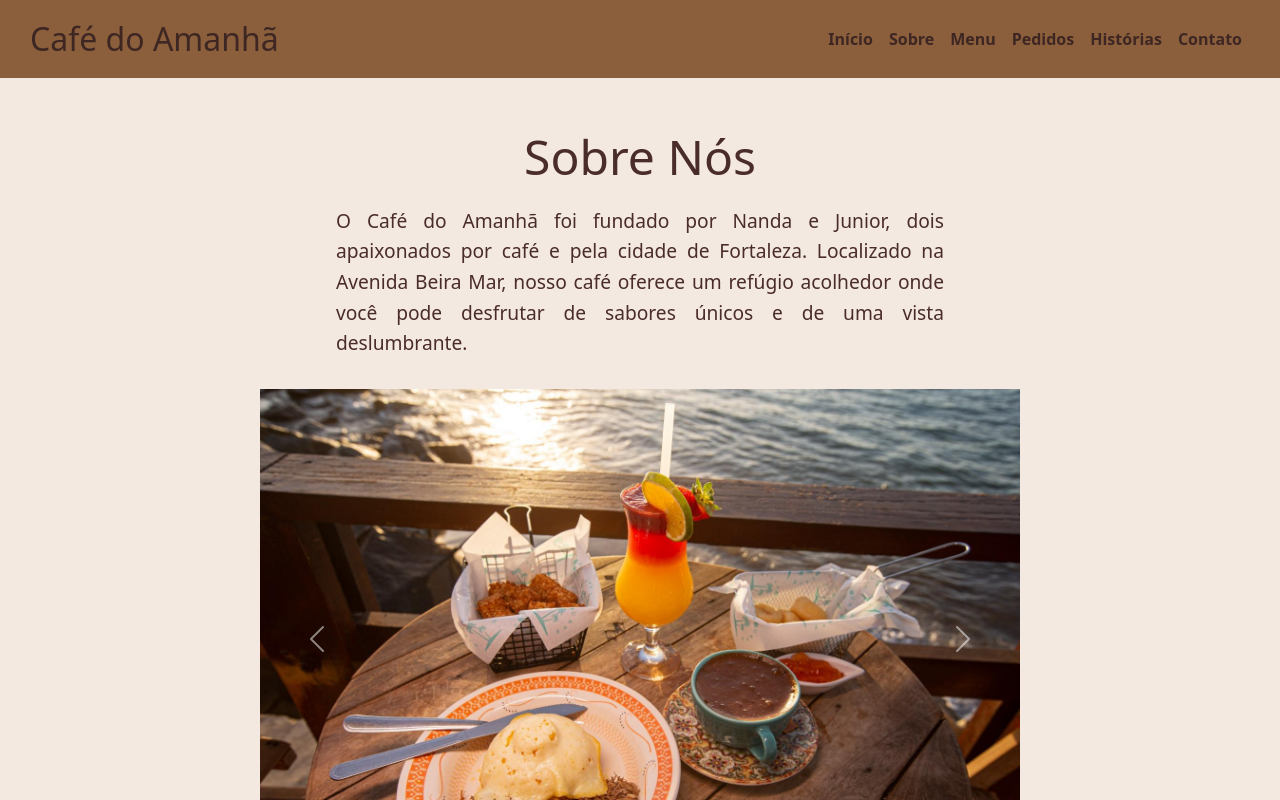
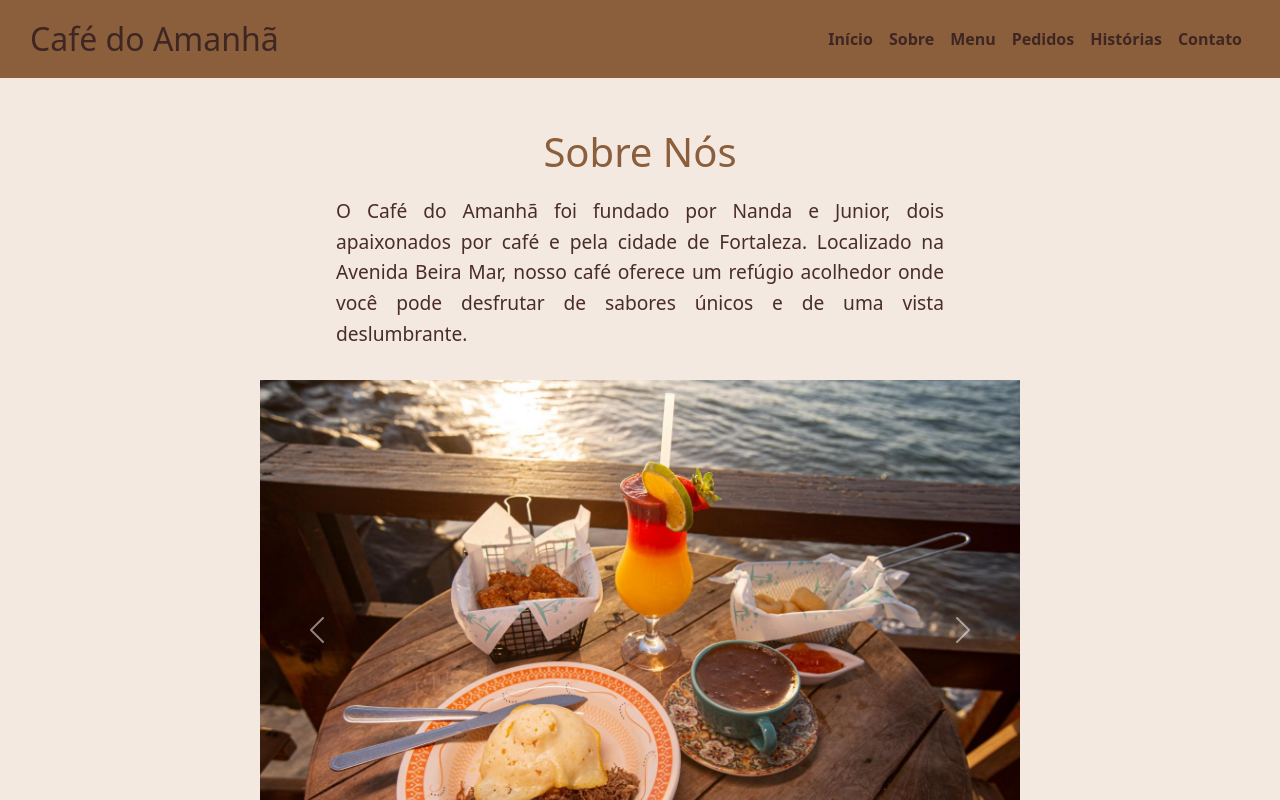
Before and after one commit to lucivandosousa/cafe-do-amanha, a React (Vite) app: page /sobre in a window 1280 px wide. Shown: the top 800 px of the page. Built offline with nearby package versions, Linux system fonts and the light colour scheme.

Commit message:
style: adjust styles

```diff
--- a/src/pages/About/About.css
+++ b/src/pages/About/About.css
@@ -11,7 +11,7 @@
   margin: 0 auto;
 }
 
-.about-section h1 {
+.about-section h2 {
   font-size: 2.5rem;
   margin-bottom: 20px;
   color: #8b5e3c;
@@ -22,20 +22,15 @@
   line-height: 1.6;
   margin-bottom: 30px;
   text-align: justify;
-  /* Texto justificado */
   margin-left: auto;
-  /* Centraliza o texto */
   margin-right: auto;
-  /* Centraliza o texto */
   max-width: 80%;
-  /* Limita a largura do texto */
 }
 
 .carousel {
   margin-top: 30px;
 }
 
-/* Ajuste para responsividade */
 @media (max-width: 768px) {
   .about-section h1 {
     font-size: 2rem;
@@ -44,6 +39,5 @@
   .about-section p {
     font-size: 1rem;
     max-width: 90%;
-    /* Ajusta a largura do texto no mobile */
   }
 }
--- a/src/pages/Stories/Stories.css
+++ b/src/pages/Stories/Stories.css
@@ -1,6 +1,6 @@
 .stories-section {
   padding: 50px 20px;
-  background-color: #f9f4ef;
+  background-color: #f3e9e1;
   color: #4a2c2a;
   text-align: center;
 }
```
